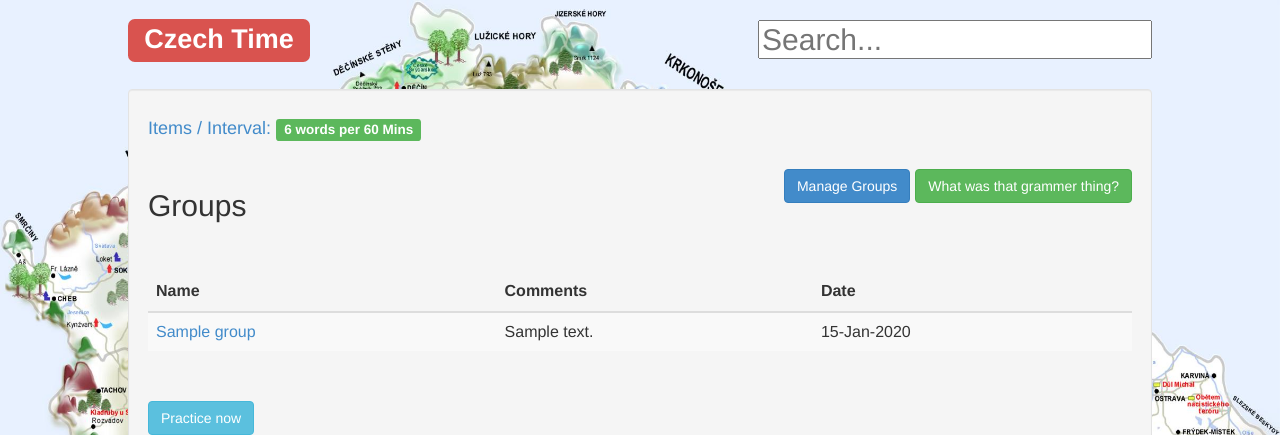
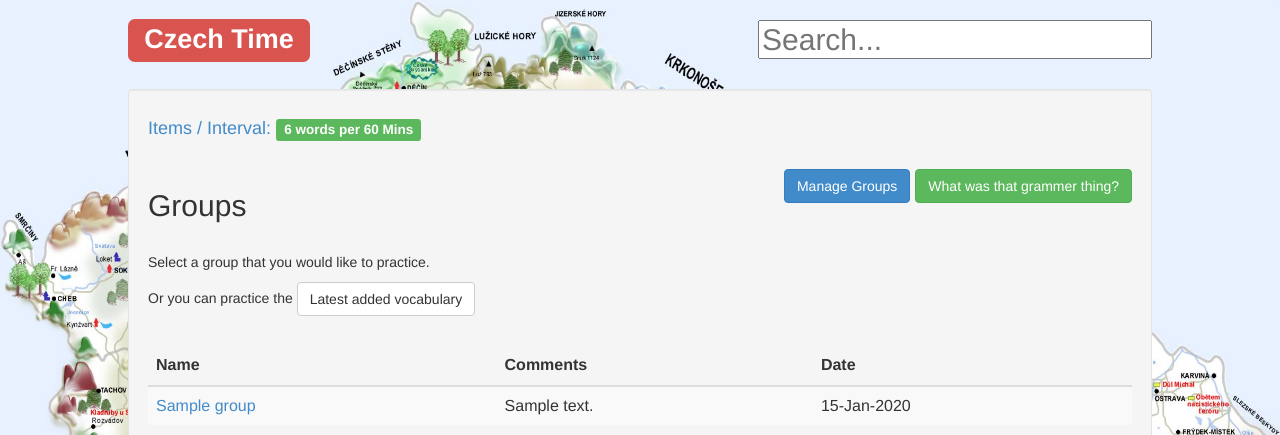
Before and after one commit to emaix/languageTraining, a PHP site: page /index.php?groupId=newest&interval=60&items_per_interval=6 in a window 1280 px wide. Shown: the top 435 px of the page. Run offline with PHP 8.4, Linux system fonts and the light colour scheme; tables that the repository leaves empty or names only in its code hold one stand-in row (values such as "Sample post"); data that the repository does not hold is empty.

Commit message:
Practice latest added vocabulary

```diff
--- a/index.php
+++ b/index.php
@@ -19,7 +19,14 @@ $currentGroup = null;
 
 if(isset($_GET["groupId"]))
 {
-    $vocabulary = dbQuery("SELECT * FROM vocabulary WHERE group_id = '".$_GET["groupId"]."' ORDER BY created_at DESC");
+    if($_GET["groupId"] == "newest")
+    {
+        $vocabulary = dbQuery("SELECT * FROM vocabulary ORDER BY created_at DESC LIMIT ".($itemsPerInterval*4)."");
+    }
+    else
+    {
+        $vocabulary = dbQuery("SELECT * FROM vocabulary WHERE group_id = '".$_GET["groupId"]."' ORDER BY created_at DESC");
+    }
 }
 
 ?>
@@ -36,7 +43,15 @@ if(isset($_GET["groupId"]))
 
 <h2>Groups</h2>
 
-<br /><br />
+<br />
+<p>Select a group that you would like to practice.</p>
+<p>
+    Or you can practice the
+    <a class="btn btn-default" href="index.php?groupId=newest&interval=<?php echo $interval ?>&items_per_interval=<?php echo $itemsPerInterval ?>">
+        Latest added vocabulary
+    </a>
+</p>
+<br />
 
 <table class="table table-striped">
     <thead>
--- a/utils.php
+++ b/utils.php
@@ -8,7 +8,8 @@ $vocabularyType["verb_et_et_it"] = "Verb -ET/-ĚT/-IT";
 $vocabularyType["verb_irregular"] = "Verb Irregular";
 $vocabularyType["verb_noun"] = "Noun";
 $vocabularyType["verb_adjective"] = "Adjective";
-$vocabularyType["unknown"] = "No idea!";
+$vocabularyType["sentense"] = "Sentence";
+$vocabularyType["unknown"] = "Don't really know!";
 
 $searchResult = dbQuery("SELECT * FROM vocabulary ORDER BY cz DESC");
 
```
Also changed, not shown: newVocabulary.php (+9 -3 lines).
